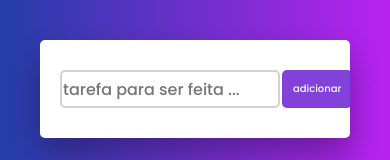
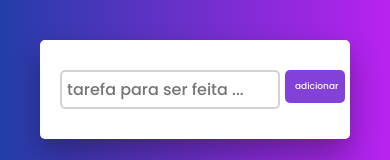
Before and after one commit to BraiyaGhst/Lista-de-Tarefas, a plain HTML site: page index.html in a window 390 px wide. Shown: the part 273-433 px from the top of the page. Drawn offline with Linux system fonts and the light colour scheme.

Commit message:
Update style.css

```diff
--- a/style.css
+++ b/style.css
@@ -111,18 +111,7 @@ cursor: pointer;
 
         width: 50%;
     }
-    .new-task-container input {
-        padding: 1px;
-        width: 220px;
 
-    }
-    .new-task-button{
-        width: 80px;
-        font-size: 10px;
-        padding: 11px;
-        margin-left: 2px;
-
-    }
 }
 
 @media only screen and (max-width: 600px) {
@@ -141,15 +130,14 @@ cursor: pointer;
 
 }
 .new-task-container input {
-    padding: 1px;
+    padding: 5px;
     width: 220px;
-
 }
 .new-task-button{
-    width: 80px;
-    font-size: 10px;
-    padding: 11px;
-    margin-left: 2px;
+    width: 60px;
+    font-size: 9px;
+    padding: 10px;
+    margin-left: 5px;
 
 }
 }
```
